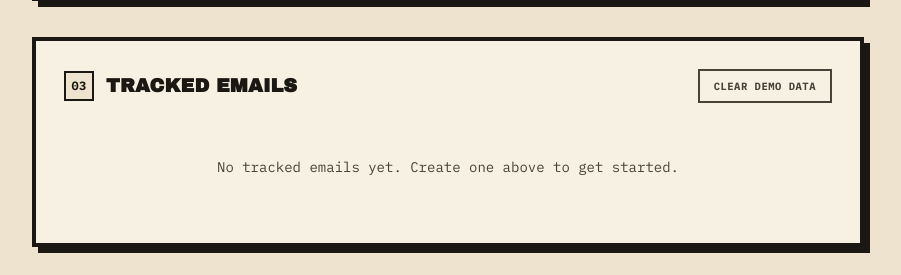
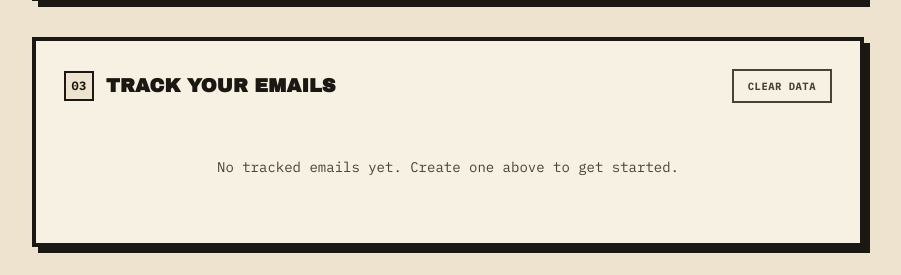
Before and after one commit to Manasvi87/Email-Read-Reciept, a Django app: page / in a window 1280 px wide. Shown: the part 1018-1293 px from the top of the page, without its empty margins (192-1093 px from the left). Run offline with Django 5.2, Linux system fonts and the light colour scheme; data that the repository does not hold is empty.

Commit message:
html changes

```diff
--- a/tracker/templates/tracker/dashboard.html
+++ b/tracker/templates/tracker/dashboard.html
@@ -90,8 +90,8 @@
 
   <section class="panel table-panel">
     <div class="table-header">
-      <h2><span class="tag-number">03</span> Tracked emails</h2>
-      <button class="btn btn-ghost small" id="clearAll" type="button">Clear Demo Data</button>
+      <h2><span class="tag-number">03</span> Track Your Emails</h2>
+      <button class="btn btn-ghost small" id="clearAll" type="button">Clear Data</button>
     </div>
     <div id="emptyState" class="empty-state">
       <p>No tracked emails yet. Create one above to get started.</p>
```
